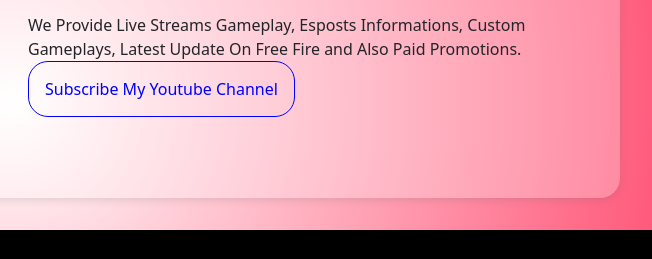
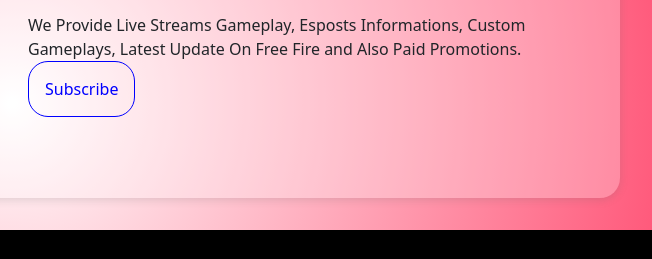
Before and after one commit to AmarVcode/naman-website, a plain HTML site: page pages/about.html in a window 1280 px wide. Shown: the part 374-633 px from the top of the page, 628-1280 px from the left. Drawn offline with nearby package versions, Linux system fonts and the light colour scheme; files that its build step writes are made by us from their sources.

Commit message:
Update about.html

```diff
--- a/pages/about.html
+++ b/pages/about.html
@@ -79,7 +79,7 @@
                         We Provide Live Streams Gameplay, Esposts Informations, Custom Gameplays, Latest Update On Free Fire and Also Paid Promotions.
                     </p>
                     <a href="https://www.youtube.com/c/NamanFighter/featured">
-                        Subscribe My Youtube Channel
+                        Subscribe
                     </a>
                 </div>
             </div>
```
